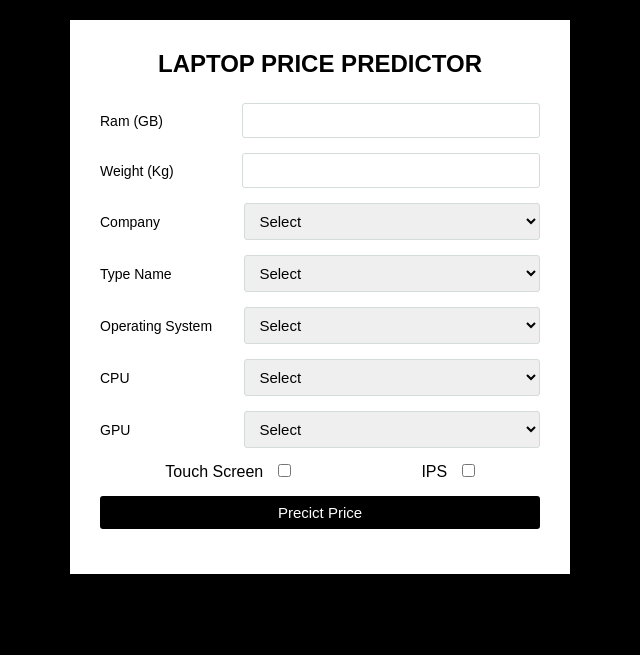
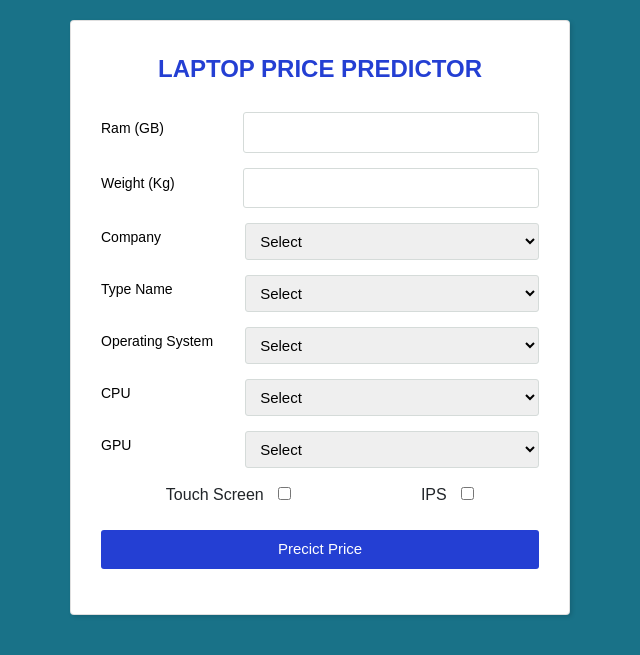
Before and after one commit to IsuruLakshan170/pythonProject, a Flask app: page / in a window 1280 px wide. Shown: the top 655 px of the page, without its empty margins (320-960 px from the left). Run offline with Flask 2, Linux system fonts and the light colour scheme.

Commit message:
add styles

```diff
--- a/laptopPricePredictor/website/static/style.css
+++ b/laptopPricePredictor/website/static/style.css
@@ -5,7 +5,7 @@
     font-family: Arial, Helvetica, sans-serif;
 }
 body{
-    background: black;
+    background: rgb(25, 114, 136);
     padding: 0 10px;
 }
 .wrapper{
@@ -16,33 +16,28 @@
     box-shadow: 2px 2px 4px rgba(0,0,0,0.125);
     padding: 30px;
 }
-
 .wrapper .title{
     font-size: 24px;
     font-weight: 700;
     margin-bottom: 25px;
-    color: black;
+    color: rgb(36, 63, 211);
     text-transform: uppercase;
     text-align: center;
 }
-
 .wrapper .form{
     width: 100%;
 }
-
 .wrapper .form .inputfield{
     margin-bottom: 15px;
     display: flex;
     align-items: center;
 }
-
 .wrapper .form .inputfield label{
      width: 200px;
      color: black;
      margin-right: 10px;
     font-size: 14px;
 }
-
 .check{
     margin-bottom: 15px;
     display: flex;
@@ -89,16 +84,15 @@
     padding: 8px 10px;
     font-size: 15px;
     border: 0px;
-    background:  black;
+    background:  rgb(36, 63, 211);
     color: #fff;
     cursor: pointer;
     border-radius: 3px;
     outline: none;
 }
-
 .result p{
     text-align: center;
-    color: blue;
+    color: rgb(0, 0, 0);
     font-size: 18px;
     font-weight: bold;
 }
--- a/laptopPricePredictor/website/templates/index.html
+++ b/laptopPricePredictor/website/templates/index.html
@@ -4,11 +4,13 @@
     <meta charset="UTF-8">
     <meta http-equiv="X-UA-Compatible" content="IE=edge">
     <meta name="viewport" content="width=device-width, initial-scale=1.0">
+    <link rel="stylesheet" href="https://cdn.jsdelivr.net/npm/bootstrap@4.3.1/dist/css/bootstrap.min.css" integrity="sha384-ggOyR0iXCbMQv3Xipma34MD+dH/1fQ784/j6cY/iJTQUOhcWr7x9JvoRxT2MZw1T" crossorigin="anonymous">
     <link rel="stylesheet" href="/static/style.css">
     <title>Laptop Price Predictor</title>
 </head>
 <body>
-    <div class="wrapper">
+    <div class="wrapper card">
+        <div>
         <div class="title">Laptop Price Predictor</div>
         <form action="/" method="POST">
             <div class="form">
@@ -97,9 +99,8 @@
                         <input type="checkbox" name="ips">
                     </div>
                 </div>
-
                 <div class="inputfield">
-                    <input class="btn" type="submit" value="Precict Price">
+                    <input class="btn  btn-primar" type="submit" value="Precict Price">
                 </div>
             </div>
         </form>
@@ -110,5 +111,6 @@
             {% endif %}
         </div>
     </div>
+    </div>
 </body>
 </html>
```
